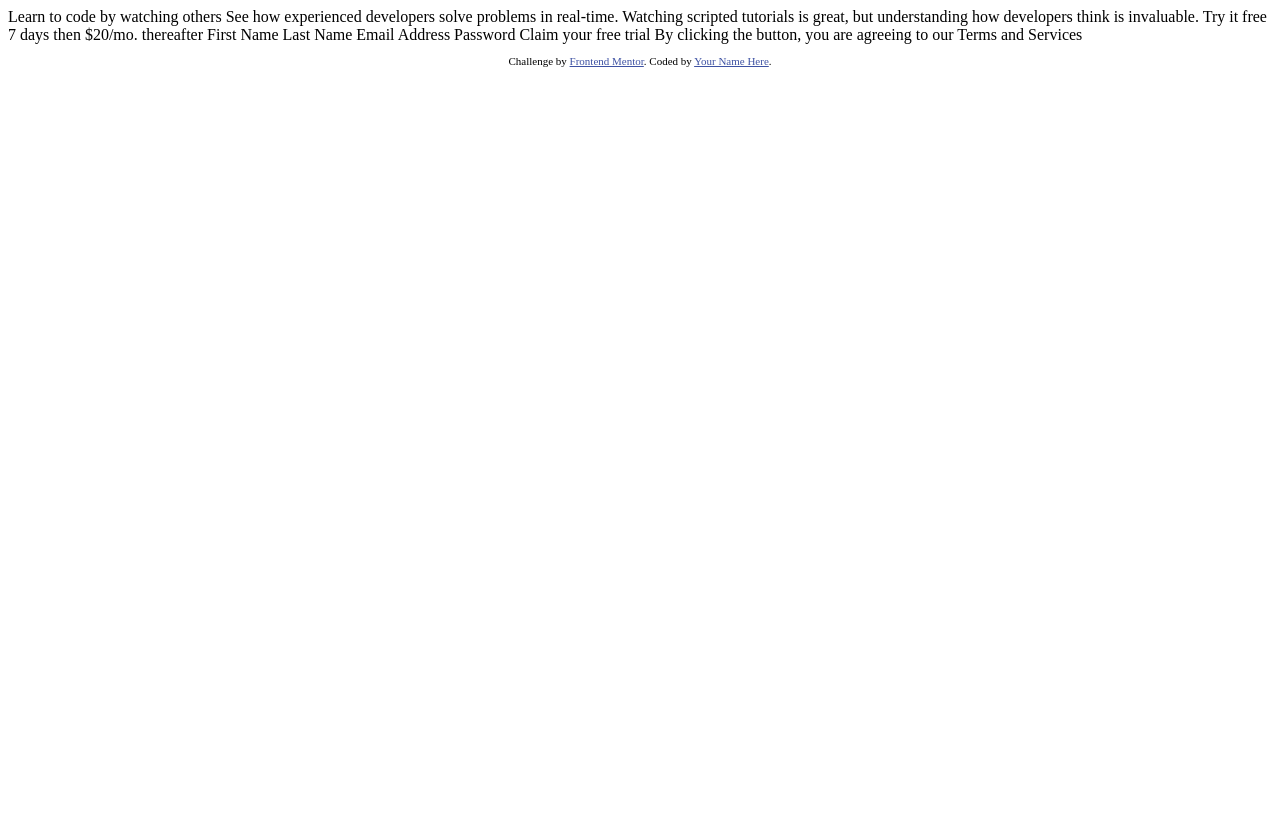
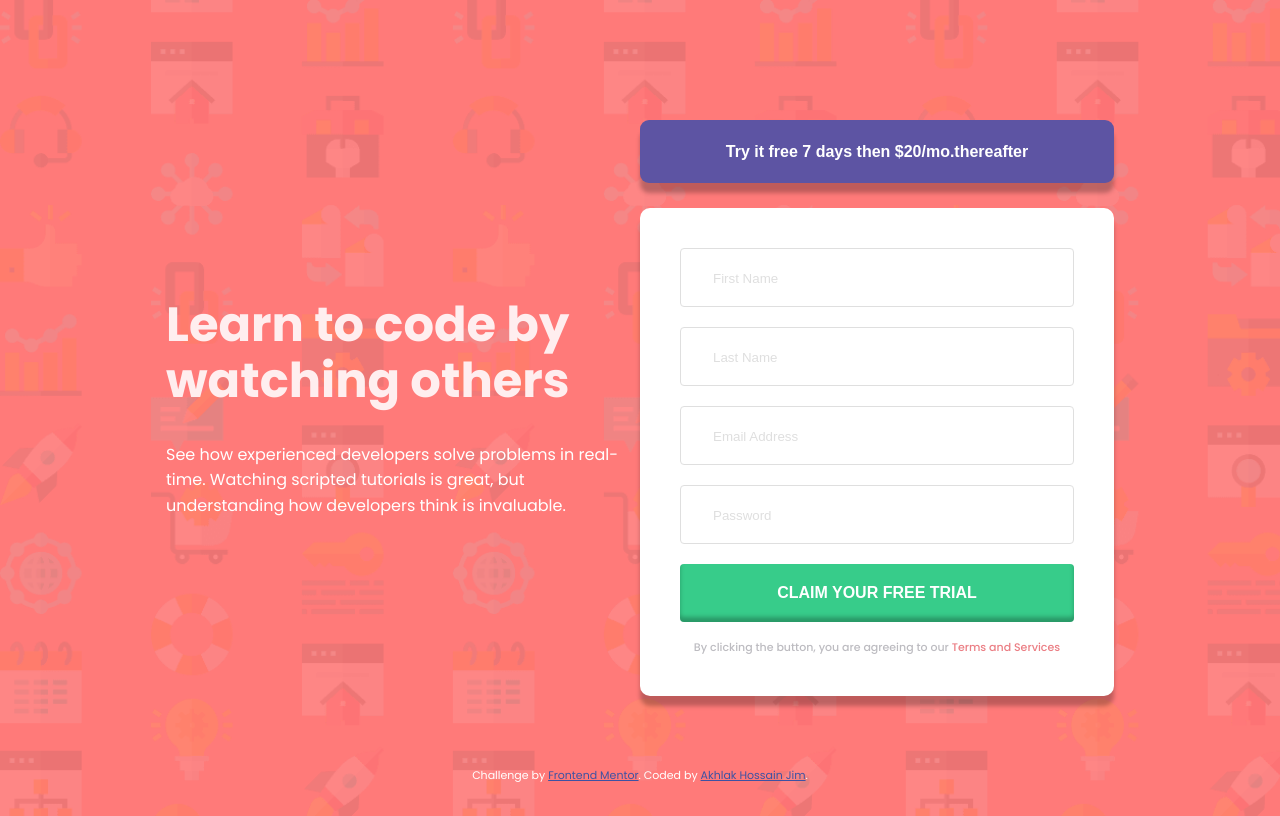
Before and after one commit to Akhlak-Hossain-Jim/intro-component-with-signup-form, a plain HTML site: page index.html in a window 1280 px wide. Drawn offline with Linux system fonts and the light colour scheme.

Commit message:
🛠🔖✨📙done

```diff
--- a/index.html
+++ b/index.html
@@ -1,42 +1,77 @@
 <!DOCTYPE html>
 <html lang="en">
   <head>
-  <meta charset="UTF-8">
-  <meta name="viewport" content="width=device-width, initial-scale=1.0"> <!-- displays site properly based on user's device -->
+    <meta charset="UTF-8" />
+    <meta name="viewport" content="width=device-width, initial-scale=1.0" />
+    <!-- displays site properly based on user's device -->
 
-  <link rel="icon" type="image/png" sizes="32x32" href="./images/favicon-32x32.png">
-
+    <link
+      rel="icon"
+      type="image/png"
+      sizes="32x32"
+      href="./images/favicon-32x32.png"
+    />
+    <link rel="stylesheet" href="./style.css" />
     <title>Frontend Mentor | Intro component with sign up form</title>
-
-  <!-- Feel free to remove these styles or customise in your own stylesheet 👍 -->
-  <style>
-    .attribution { font-size: 11px; text-align: center; }
-    .attribution a { color: hsl(228, 45%, 44%); }
-  </style>
   </head>
   <body>
+    <main>
+      <div class="element">
+        <h1>Learn to code by watching others</h1>
+        <p>
+          See how experienced developers solve problems in real-time. Watching
+          scripted tutorials is great, but understanding how developers think is
+          invaluable.
+        </p>
+      </div>
+      <div class="element_2">
+        <button class="try">Try it free 7 days then $20/mo.thereafter</button>
+        <form class="submitted">
+          <input type="text" placeholder="First Name" />
+          <input type="text" placeholder="Last Name" />
+          <input type="email" placeholder="Email Address" />
+          <input type="password" placeholder="Password" />
+          <button type="submit">CLAIM YOUR FREE TRIAL</button>
+          <p class="term">
+            By clicking the button, you are agreeing to our
+            <a href="#">Terms and Services</a>
+          </p>
+        </form>
+      </div>
+    </main>
 
-  Learn to code by watching others
-
-  See how experienced developers solve problems in real-time. Watching scripted tutorials is great,
-  but understanding how developers think is invaluable.
-
-  Try it free 7 days then $20/mo. thereafter
-
-  First Name
-  Last Name
-  Email Address
-  Password
-
-  Claim your free trial
-
-  By clicking the button, you are agreeing to our Terms and Services
-
-  <footer>
-    <p class="attribution">
-      Challenge by <a href="https://www.frontendmentor.io?ref=challenge" target="_blank">Frontend Mentor</a>.
-      Coded by <a href="#">Your Name Here</a>.
+    <footer
+      style="
+        position: fixed;
+        bottom: 15px;
+        left: 0;
+        right: 0;
+        width: 100%;
+        text-align: center;
+      "
+    >
+      <p
+        class="attribution"
+        style="font-size: 11px; text-align: center; display: block; width: 100%"
+      >
+        Challenge by
+        <a
+          href="https://www.frontendmentor.io?ref=challenge"
+          target="_blank"
+          style="color: hsl(228, 45%, 44%)"
+          >Frontend Mentor</a
+        >. Coded by
+        <a href="https://ah-jim-seed.web.app" style="color: hsl(228, 45%, 44%)"
+          >Akhlak Hossain Jim</a
+        >.
       </p>
     </footer>
+
+    <script>
+      document.querySelector("form").addEventListener("submit", function (e) {
+        e.preventDefault();
+        document.querySelector("form").classList.remove("submitted");
+      });
+    </script>
   </body>
 </html>
--- /dev/null
+++ b/style.css
@@ -0,0 +1,205 @@
+@import url("https://fonts.googleapis.com/css2?family=Poppins:ital,wght@0,400;0,500;0,600;0,700;1,400;1,500;1,600;1,700&display=swap");
+
+*,
+*:before,
+*:after {
+  margin: 0;
+  padding: 0;
+  box-sizing: border-box;
+}
+
+body {
+  font-family: "Poppins", sans-serif;
+  background-color: rgba(255, 121, 120, 0.9);
+}
+
+main {
+  background: url(./images/bg-intro-desktop.png), rgba(255, 121, 120, 0.9);
+  background-repeat: no-repeat;
+  background-size: cover;
+  max-width: 1440px;
+  min-height: 100vh;
+  margin: 0 auto;
+  padding: 120px 166px;
+  display: grid;
+  grid-template-columns: repeat(2, 1fr);
+  align-items: center;
+}
+@media (max-width: 768px) {
+  main {
+    padding: 50px;
+    gap: 10px;
+  }
+}
+@media (max-width: 548px) {
+  main {
+    background: url(./images/bg-intro-mobile.png), rgba(255, 121, 120, 0.9);
+    gap: 66px;
+    grid-template-columns: 1fr;
+    padding: 93px 20px;
+    text-align: center;
+  }
+}
+
+h1 {
+  font-weight: bold;
+  font-size: 48px;
+  line-height: 115%;
+  color: #ffeeef;
+  max-width: 426px;
+  padding-bottom: 34px;
+}
+@media (max-width: 768px) {
+  h1 {
+    font-size: 40px;
+    padding-bottom: 20px;
+  }
+}
+@media (max-width: 548px) {
+  h1 {
+    max-width: 238px;
+    margin: 0 auto;
+    font-size: 28px;
+    line-height: 125%;
+    padding-bottom: 24px;
+  }
+}
+
+p {
+  width: min(100%, 509px);
+  font-weight: normal;
+  font-size: 16px;
+  line-height: 160%;
+  /* or 26px */
+
+  color: #ffffff;
+}
+
+.element_2 {
+  display: flex;
+  flex-direction: column;
+  gap: 25px;
+}
+
+button.try {
+  width: min(100%, 538px);
+  background: #5d54a3;
+  box-shadow: 0px 10px 4px rgba(0, 0, 0, 0.25);
+  border-radius: 9px;
+  text-align: center;
+  padding: 23.5px 20px;
+  font-weight: 600;
+  font-size: 16px;
+  line-height: 100%;
+  color: #ffffff;
+  border: none;
+  outline: none;
+}
+@media (max-width: 548px) {
+  button.try {
+    line-height: 160%;
+    padding-top: 19px;
+    padding-bottom: 22px;
+  }
+}
+
+form {
+  width: min(100%, 540px);
+  background: #ffffff;
+  box-shadow: 0px 10px 4px rgba(0, 0, 0, 0.25);
+  border-radius: 10px;
+  display: flex;
+  flex-direction: column;
+  gap: 20px;
+  padding: 40px;
+  padding-bottom: 43px;
+}
+@media (max-width: 768px) {
+  form {
+    padding: 24px;
+    padding-bottom: 32px;
+  }
+}
+form > div {
+  position: relative;
+  width: 100%;
+}
+input {
+  border: 1px solid #dfdfdf;
+  box-sizing: border-box;
+  border-radius: 4px;
+  padding: 22px 32px 20px;
+  outline: none;
+  width: 100%;
+}
+@media (max-width: 768px) {
+  input {
+    padding: 22px 19.32px 20px;
+  }
+}
+form.submitted > div span {
+  display: none;
+}
+form.submitted > div span img {
+  display: none;
+}
+input:invalid {
+  border-color: #ff7979;
+}
+input:invalid + span {
+  display: inline-block;
+  position: absolute;
+  bottom: -10px;
+}
+input:invalid + span img {
+  width: 25px;
+  height: 25px;
+}
+input:invalid + span::after {
+  content: "This field cannot be empty";
+  color: #ff7979;
+}
+input::placeholder {
+  color: #dfdfdf;
+}
+input:focus {
+  border: 1px solid #605b79;
+  color: #605b79;
+}
+button[type="submit"] {
+  background: #37cc8a;
+  box-shadow: inset 0px -5px 4px rgba(0, 0, 0, 0.25);
+  border-radius: 4px;
+  padding: 21px 20px;
+  text-align: center;
+  text-transform: uppercase;
+  font-weight: bold;
+  font-size: 16px;
+  line-height: 100%;
+  color: #ffffff;
+  border: none;
+  outline: none;
+}
+button[type="submit"]:hover,
+button[type="submit"]:focus {
+  background: #77e2b4;
+}
+p.term {
+  font-weight: 500;
+  font-size: 11px;
+  line-height: 100%;
+  color: #bdbcc1;
+  text-align: center;
+}
+@media (max-width: 548px) {
+  p.term {
+    width: 234px;
+    margin: 0 auto;
+  }
+}
+p.term a {
+  color: #eb7e84;
+  text-decoration: none;
+  text-align: center;
+  width: 100%;
+}
```
Also changed, not shown: 1 other file. Lines whose indentation alone changed are shown as unchanged.
